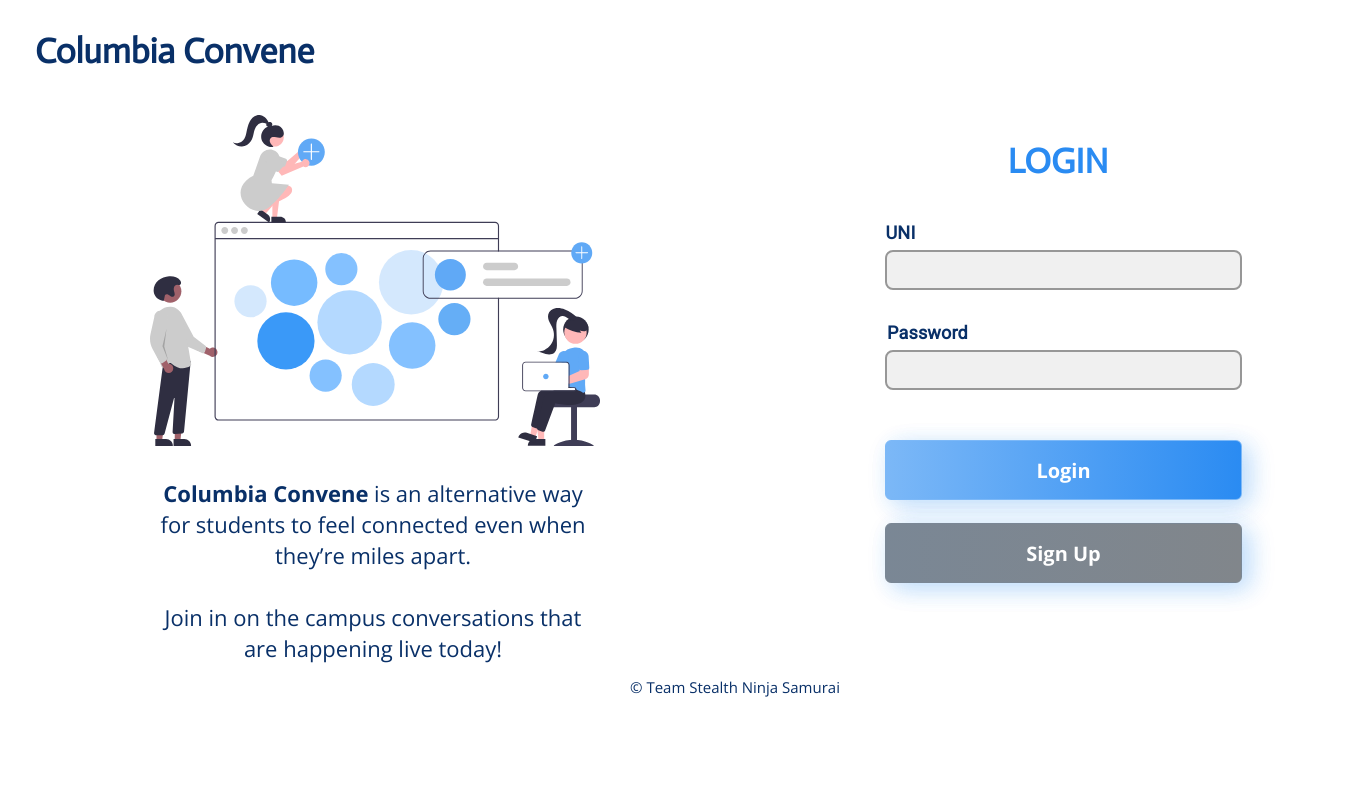
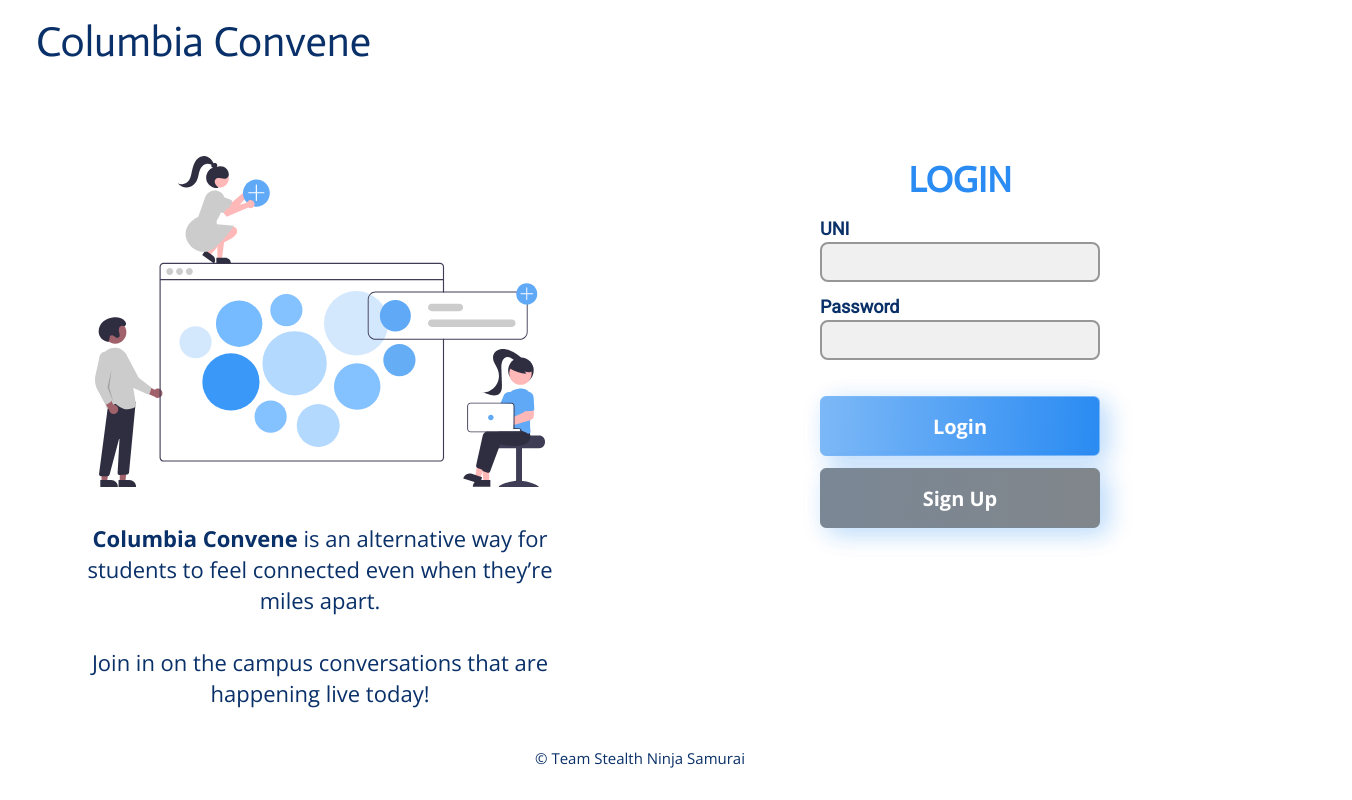
Before and after one commit to matteosandrin/coms4170-final-project, a plain HTML site: page home.html in a window 1280 px wide. Shown: the whole page, 1352 px wide, since content can reach past the window. Drawn offline with nearby package versions, Linux system fonts and the light colour scheme.

Commit message:
Make home page responsive

```diff
--- a/assets/css/home.css
+++ b/assets/css/home.css
@@ -1,39 +1,42 @@
+html {
+  font-size: 12px;
+}
+
 body {
   margin: 0;
   overflow: hidden;
 }
 
-.header{
-  position: absolute;
-  width: 365px;
-  height: 61px;
-  left: 35px;
-  top: 20px;
+.header {
+  width: 100%;
+  padding: 0rem 3rem;
+  color: #093068;
+  font-family: 'Actor';
+}
 
-  font-family: 'Actor';
-  font-style: normal;
-  font-weight: bold;
-  font-size: 35px;
-  line-height: 54px;
-  display: flex;
-  align-items: center;
+.header > a {
+  font-size: 3.5rem;
+  line-height: 7rem;
+  color: inherit;
+  text-decoration: none;
+}
 
-  color: #093068;
+.grid-container {
+  display: grid;
+  grid-template-columns: 50% 50%;
 }
 
 .graphic {
-  position: absolute;
-  left: 150px;
-  top: 115px;
+  padding: 3rem;
+}
+
+.graphic > img {
+  display: block;
+  margin: 3rem auto;
 }
 
 .desc {
-  position: absolute;
-  width: 426px;
-  height: 171px;
-  left: 160px;
-  top: 485px;
-
+  padding: 0px 4rem;
   font-family: 'Open Sans';
   font-style: normal;
   font-weight: normal;
@@ -42,94 +45,75 @@ body {
   display: flex;
   align-items: center;
   text-align: center;
-
   color: #093068;
 }
 
-span {
+.desc span {
   font-weight: bold;
 }
 
+.login-column {
+  padding: 6rem 15rem;
+}
+
 .login_title {
-  position: absolute;
-  width: 450px;
-  height: 51px;
-  left: 833px;
-  top: 140px;
-
+  width: 100%;
+  height: 4rem;
   font-family: 'Actor';
   font-style: normal;
   font-weight: bold;
-  font-size: 35px;
-  line-height: 42px;
-  align-items: center;
+  font-size: 3rem;
+  line-height: 4rem;
+  /* align-items: center; */
   text-align: center;
-
   color: #2A8BF2;
 }
 
 .uni_title {
-  position: absolute;
-  width: 61px;
+  /* width: 61px; */
   height: 26px;
-  left: 870px;
-  top: 220px;
-
   font-family: Roboto;
   font-style: normal;
   font-weight: bold;
   font-size: 18px;
   line-height: 26px;
-
-  align-items: center;
-  text-align: center;
-  letter-spacing: 0.01em;
-  text-transform: capitalize;
-
+  /* align-items: center; */
+  /* text-align: left; */
+  /* letter-spacing: 0.01em; */
+  /* text-transform: capitalize; */
   color: #093068;
+  margin-top: 1rem;
 }
 
 .uni_input {
-  position: absolute;
-  width: 357px;
+  width: 100%;
   height: 40px;
-  left: 885px;
-  top: 250px;
-
   background: #F0F0F0;
   border: 2px solid #979797;
   box-sizing: border-box;
   border-radius: 8px;
+  /* margin-top: 0.5rem; */
 }
 
 .pass_title {
-  position: absolute;
-  width: 61px;
+  /* width: 100%; */
   height: 26px;
-  left: 887px;
-  top: 320px;
-
   font-family: Roboto;
   font-style: normal;
   font-weight: bold;
   font-size: 18px;
   line-height: 26px;
-
-  align-items: center;
-  text-align: center;
-  letter-spacing: 0.01em;
-  text-transform: capitalize;
-
+  /* align-items: center; */
+  /* text-align: center; */
+  /* letter-spacing: 0.01em; */
+  /* text-transform: capitalize; */
   color: #093068;
+  margin-top: 1rem;
 }
 
 .pass_input {
-  position: absolute;
-  width: 357px;
+  width: 100%;
   height: 40px;
-  left: 885px;
-  top: 350px;
-
   background: #F0F0F0;
   border: 2px solid #979797;
   box-sizing: border-box;
@@ -137,17 +121,12 @@ span {
 }
 
 .login {
-  position: absolute;
-  width: 357px;
+  width: 100%;
   height: 60px;
-  left: 885px;
-  top: 440px;
-
   background: linear-gradient(92.68deg, #7CB8F7 0%, #2A8BF2 100%);
   box-shadow: 6px 6px 25px rgba(42, 139, 242, 0.15), 4px 4px 25px rgba(42, 139, 242, 0.05), 10px 6px 25px rgba(42, 139, 242, 0.15);
   border-radius: 6px;
   border: 1px solid #7CB8F7;
-
   font-family: 'Open Sans';
   font-style: normal;
   font-weight: 600;
@@ -157,46 +136,45 @@ span {
   text-align: center;
   text-transform: capitalize;
   color: #FFFFFF;
+  cursor: pointer;
+  display: block;
+  margin-top: 3rem;
 }
 
 .sign_up {
-  position: absolute;
-  width: 357px;
+  width: 100%;
   height: 60px;
-  left: 885px;
-  top: 523px;
-
   background: linear-gradient(92.68deg, #7A8795 0%, #81868B 100%);
   box-shadow: 6px 6px 25px rgba(42, 139, 242, 0.15), 4px 4px 25px rgba(42, 139, 242, 0.05), 10px 6px 25px rgba(42, 139, 242, 0.15);
   border-radius: 6px;
   border: 1px solid #7A8795;
-
   font-family: 'Open Sans';
   font-style: normal;
   font-weight: 600;
   font-size: 20px;
   line-height: 27px;
-  align-items: center;
+  /* align-items: center; */
   text-align: center;
-  text-transform: capitalize;
+  /* text-transform: capitalize; */
   color: #FFFFFF;
+  cursor: pointer;
+  margin-top: 1rem;
 }
 
 .footer {
-  position: absolute;
-  width: 500px;
+  width: 100%;
   height: 35px;
-  left: 630px;
-  top: 670px;
-
   font-family: 'Open Sans';
   font-style: normal;
   font-weight: normal;
   font-size: 15px;
   line-height: 27px;
   display: flex;
-  align-items: center;
+  /* align-items: center; */
   text-align: center;
-
   color: #093068;
 }
+
+.footer > span {
+  margin: 0 auto;
+}
--- a/home.html
+++ b/home.html
@@ -8,13 +8,11 @@
 </head>
 <body>
     <div class="header">
-        <a>Columbia Convene</a>
+        <a href="/home.html">Columbia Convene</a>
     </div>
-
+    <div class="grid-container">
         <div class="graphic">
             <img src="assets/img/graphic.svg" alt="graphic" width="450" height="331.24">
-    </div>
-
             <div class="desc">
                 <div>
                 <span>Columbia Convene</span> is an alternative way for students to feel connected even when they’re miles apart.
@@ -23,21 +21,19 @@
                 Join in on the campus conversations that are happening live today!
                 </div>
             </div>
-
+        </div>
+        <div class="login-column">
             <div class="login_title">LOGIN</div>
-
             <div class="uni_title">UNI</div>
-
             <input type="text" class="uni_input"/>
-
             <div class="pass_title">Password</div>
-
-    <input type="text" class="pass_input"/>
-
-    <button class="login">Login</button>
-
+            <input type="password" class="pass_input"/>
+            <button class="login" onclick='window.location.href = "/"''>Login</button>
             <button class="sign_up">Sign Up</button>
-
-    <div class="footer">&#169 Team Stealth Ninja Samurai</div>
+        </div>
+    </div>
+    <div class="footer">
+        <span>&#169 Team Stealth Ninja Samurai</span>
+    </div>
 </body>
 </html>
```
Lines whose indentation alone changed are shown as unchanged.
